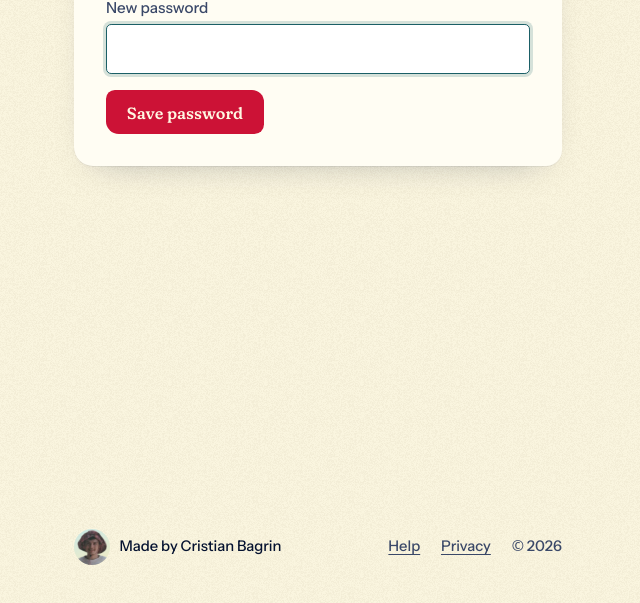
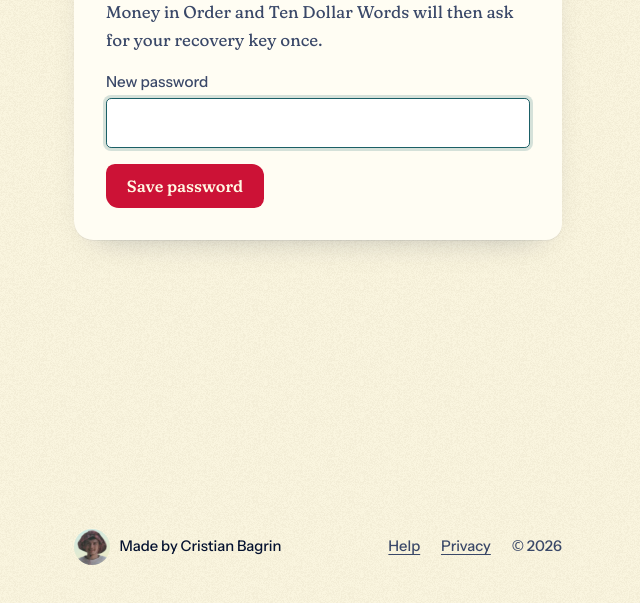
Before and after one commit to cristianbagrin/chinese-brain, a browser extension: page site/public/reset.html in a window 1280 px wide. Shown: the part 197-800 px from the top of the page, without its empty margins (322-962 px from the left). Drawn offline with Linux system fonts and the light colour scheme.

Commit message:
Reset page: Money in Order and Ten Dollar Words ask for the recovery key afterwards
Co-Authored-By: Claude Opus 5.5 <noreply@anthropic.com>

```diff
--- a/site/public/reset.html
+++ b/site/public/reset.html
@@ -18,6 +18,7 @@
 <main class="wrap narrow">
   <form class="card" id="reset">
     <h1>Set a new password</h1>
+    <p class="lead">Money in Order and Ten Dollar Words will then ask for your recovery key once.</p>
     <label>New password<input type="password" id="next" autocomplete="new-password" minlength="8" required autofocus></label>
     <p class="msg" id="msg" role="status"></p>
     <button class="btn primary">Save password</button>
```
